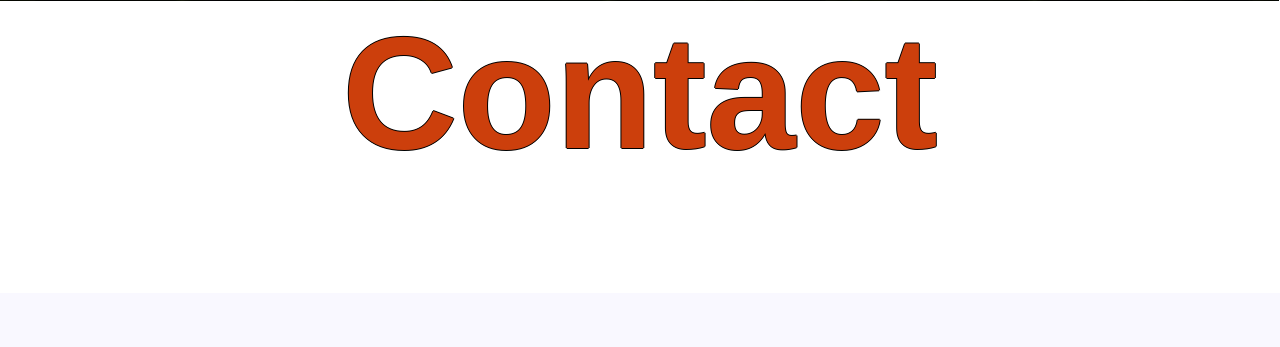
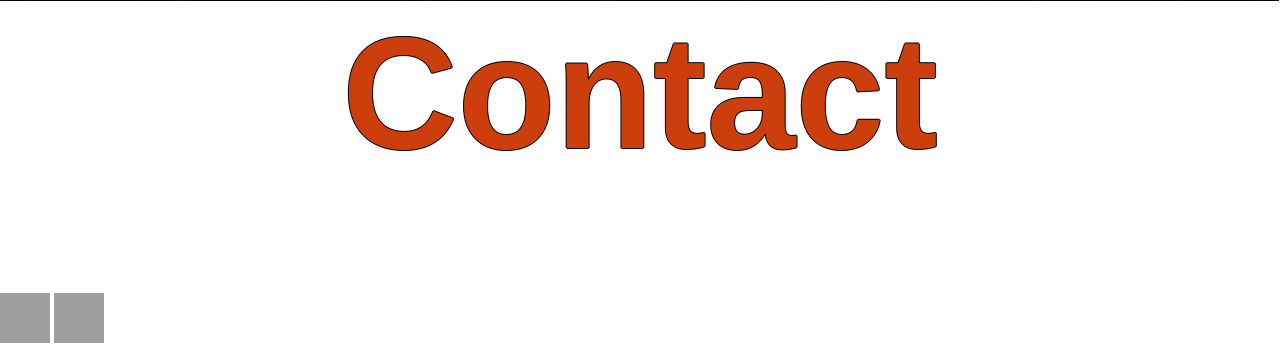
Before and after one commit to Knux2/portfolio, a PHP site: page / in a window 1280 px wide. Shown: the part 1810-2157 px from the top of the page. Before the commit the page ends 1961 px from the top, so only its background shows below. Run offline with PHP 8.4, Linux system fonts and the light colour scheme; grey boxes are pictures that could not be loaded.

Commit message:
Added Icons and Links to Twitter and Github

```diff
--- a/css/style.css
+++ b/css/style.css
@@ -138,6 +138,11 @@ nav {
     text-shadow: -1px 0 #000000, 0 1px #000000, 1px 0 #000000, 0 -1px #000000;
 }
 
+.icon {
+    height: 50px;
+    width: 50px;
+}
+
 @media screen and (max-width: 950px) {
     nav li {
         font-size: 1.4rem;
--- a/index.html
+++ b/index.html
@@ -63,5 +63,9 @@
     <div class="contactInfo" id="contactInfo">
         <h1 class="contactTitle">Contact</h1>
     </div>
+    <div class="contactSymbols">
+        <a href="https://twitter.com/Knux2"><img src="img/Twitter.png" class="icon"/></a>
+        <a href="https://github.com/Knux2"><img src="img/Github.png" class="icon"/></a>
+    </div>
 </body>
 </html>
```
